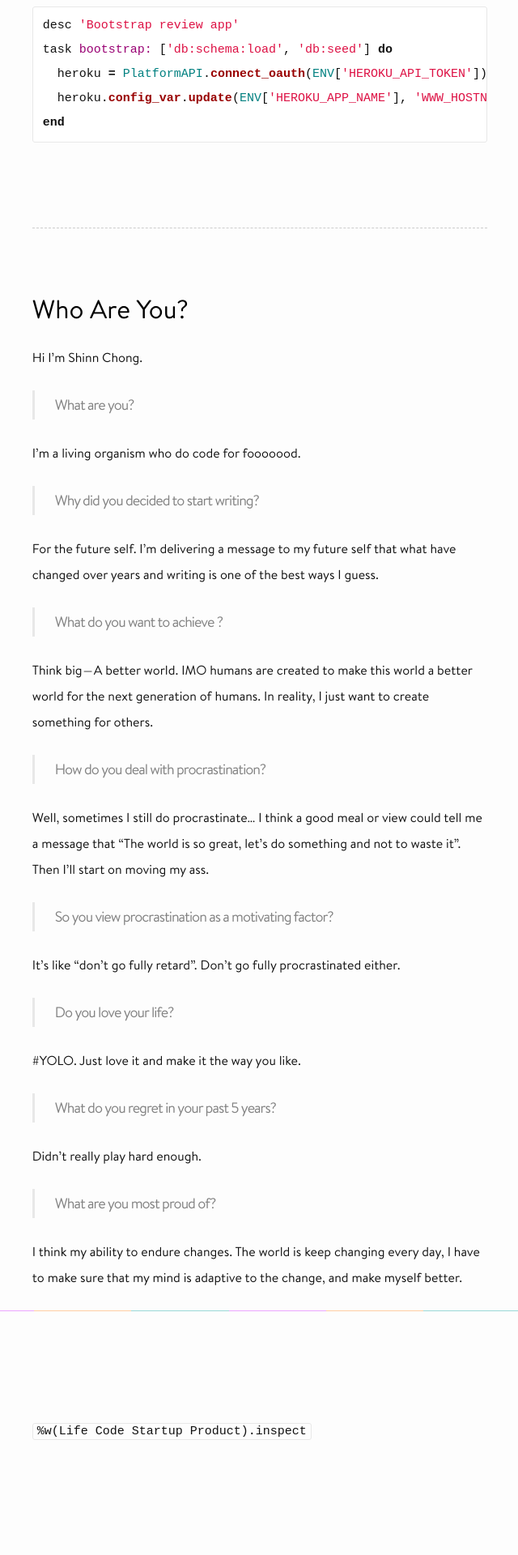
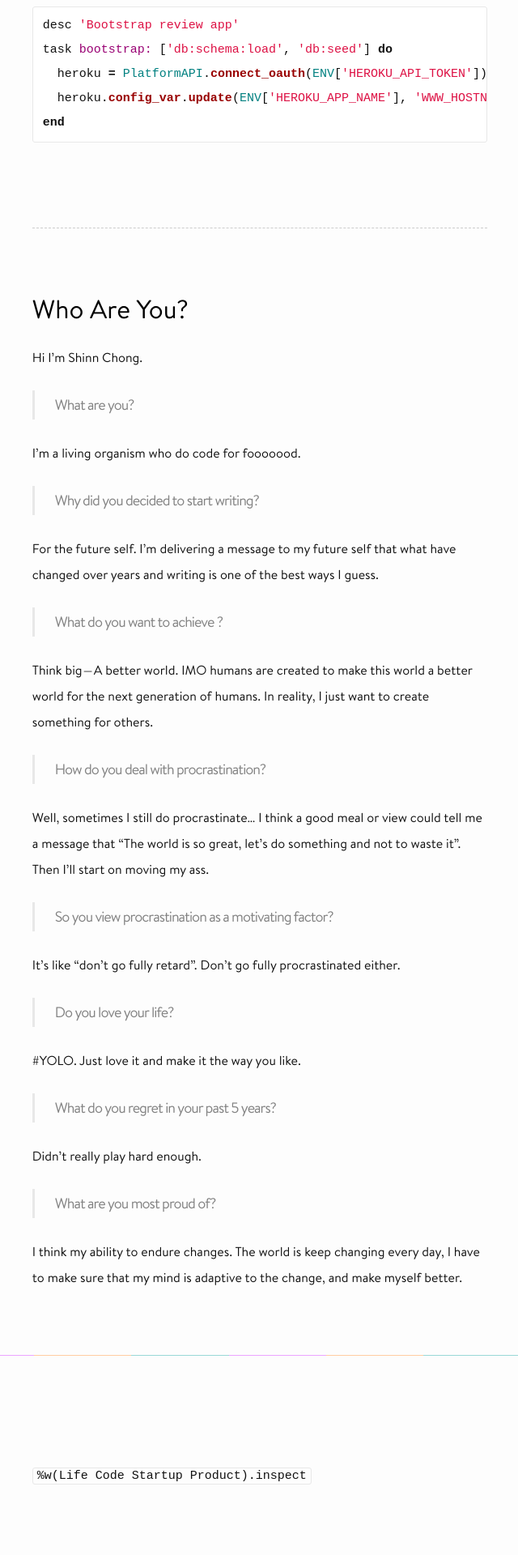
Before and after one commit to shinnc/shinnyx.github.io, a Jekyll site: the page built from index.html, in a window 1280 px wide. Shown: the part 1775-3695 px from the top of the page at 81% size, without its empty margins (319-959 px from the left). Built offline with Jekyll 4.4.1, drawn with Linux system fonts in a browser that asks for light colours; nearby versions of some CDN libraries; the list of posts is cut into pages by our own code; before the commit the page ends 3640 px from its top, so only the background shows below that.

Commit message:
Keep posts consistent

```diff
--- a/_sass/_layout.sass
+++ b/_sass/_layout.sass
@@ -122,10 +122,11 @@
 
 .post-list
   list-style-type: none
-  li:not(:last-child)
-    padding-bottom: 80px
+  li
     margin-bottom: 80px
-    border-bottom: 1px dashed #ccc
+    &:not(:last-child)
+      padding-bottom: 80px
+      border-bottom: 1px dashed #ccc
 
 .comments
   margin-bottom: 80px
```
